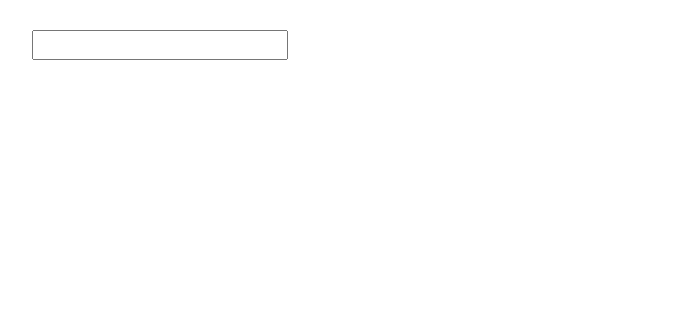
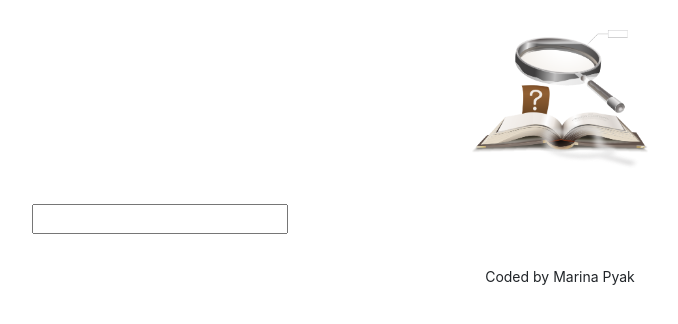
Before and after one commit to marina-pk/dictionary-project, a React (Create React App) app: page / in a window 1280 px wide. Shown: the top 324 px of the page, without its empty margins (80-758 px from the left). Built offline with nearby package versions, Linux system fonts and the light colour scheme.

Commit message:
Added logo

```diff
--- a/src/App.css
+++ b/src/App.css
@@ -0,0 +1,14 @@
+.App-header {
+  margin: 30px 0;
+}
+
+.App-logo {
+  max-width: 200px;
+  display: block;
+  margin: 0 auto;
+}
+
+.App-footer {
+  text-align: center;
+  margin: 30px 0;
+}
--- a/src/App.js
+++ b/src/App.js
@@ -1,11 +1,20 @@
 import "./App.css";
 import "./Dictionary";
+import logo from "./logo.png";
 import Dictionary from "./Dictionary";
 function App() {
   return (
     <div className="App">
       <div className="container">
-        <Dictionary />
+        <header className="App-header">
+          <img src={logo} className="App-logo img-fluid" alt="logo" />
+        </header>
+        <main>
+          <Dictionary />
+        </main>
+        <footer className="App-footer">
+          <small>Coded by Marina Pyak</small>
+        </footer>
       </div>
     </div>
   );
```
Also changed, not shown: src/logo.png (added), src/logo.svg (deleted).
